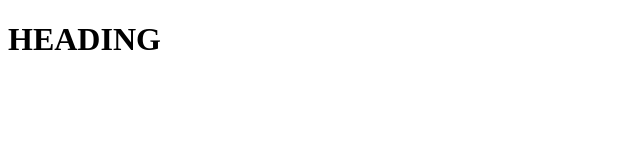
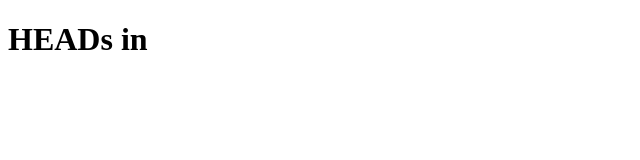
Before and after one commit to senthamil18/sample, a plain HTML site: page index.html in a window 1280 px wide. Shown: the full height of the page, 0-640 px from the left. Drawn offline with Linux system fonts and the light colour scheme.

Commit message:
Update index

```diff
--- a/index.html
+++ b/index.html
@@ -1,4 +1,4 @@
 <!DOCTYPE html>
 <html>
-<h1>HEADING</h1>
+<h1>HEADs in</h1>
 </html>
```
